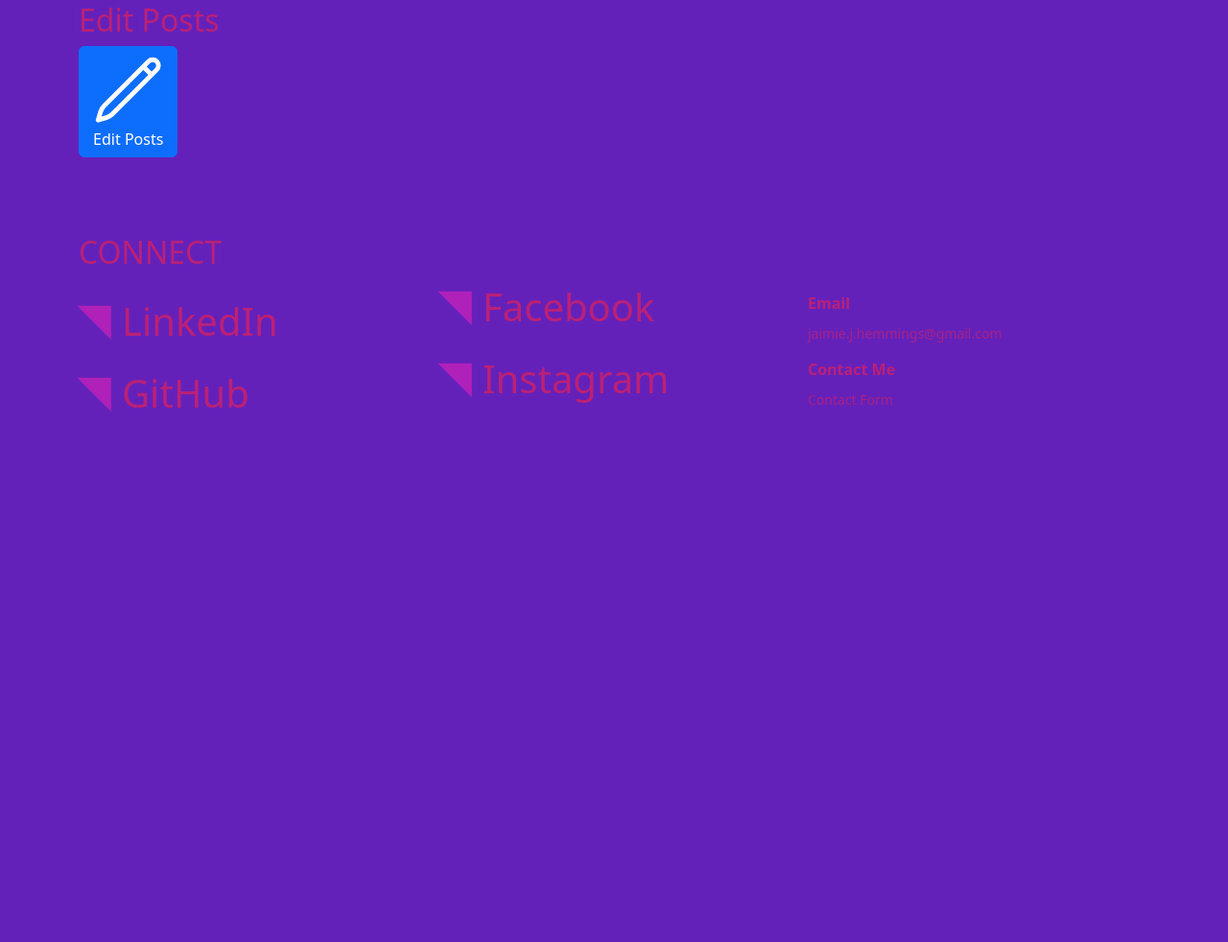
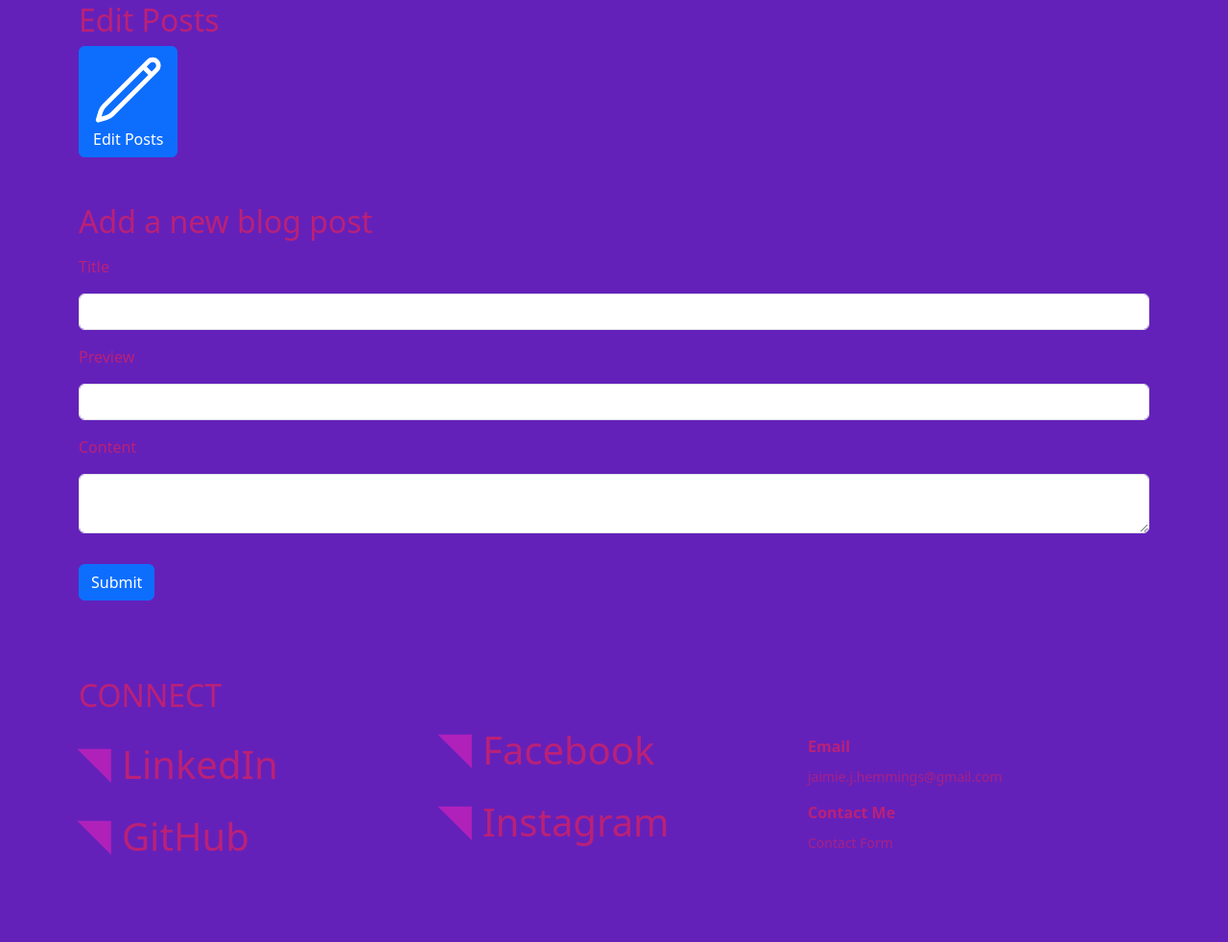
Before and after one commit to LidiaMorejudo/spanresources, a Python web app: template spanresources/templates/admin.html in a window 1280 px wide. Shown: the part 390-1372 px from the top of the page at 96% size. Before the commit the page ends 819 px from the top, so only its background shows below. Run offline with Jinja, Linux system fonts and the light colour scheme; the template is opened without the code that fills it: most values are stand-ins (such as "Sample title", 1, 10 or a date in 2020); form fields are guessed from the names that the template uses; some libraries are stand-ins or nearby versions.

Commit message:
Added admin page sections for viewing messages, editing posts, and submitting new blog posts with Bootstrap styling and dynamic form handling

```diff
--- a/spanresources/templates/admin.html
+++ b/spanresources/templates/admin.html
@@ -54,12 +54,31 @@
 </section>
 
 <section>
+    <div class="container mt-5">
+      <div class="row">
+        <div class="col-12">
 
-</section>
-<section>
+          <form method="POST" action="{{ url_for('admin') }}">
+            <fieldset>
+              <legend><h2 class="sub-title">Add a new blog post</h2></legend>
 
-</section>
-<section>
+              {{ form.hidden_tag() }}
 
-</section>
+              {{ form.title.label }}
+              {{ form.title(class="form-control mt-3 mb-3") }}
+
+              {{ form.preview.label }}
+              {{ form.preview(class="form-control mt-3 mb-3") }}
+
+              {{ form.content.label }}
+              {{ form.content(class="form-control mt-3 mb-3") }}
+
+              {{ form.submit(class="btn btn-primary mt-3") }}
+
+            </fieldset>
+        </div>
+      </div>
+    </div>
+  </section>
+
 {% endblock %}
```
